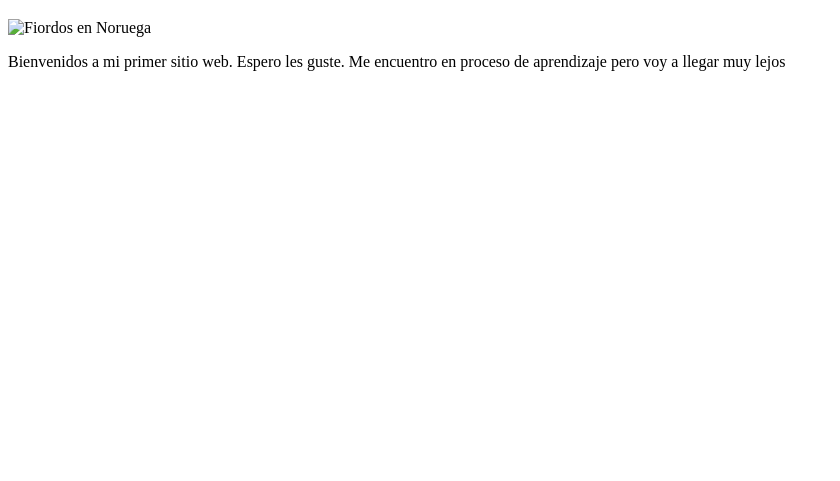
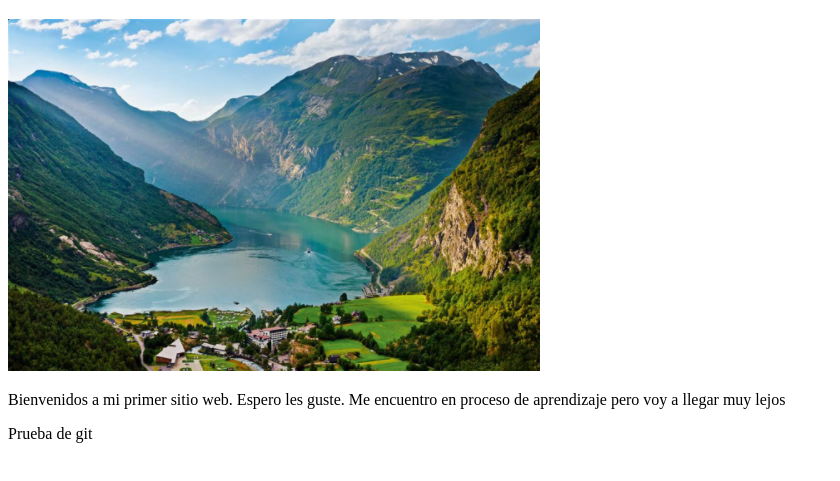
Before and after one commit to JDavid80/adsi-2205627, a plain HTML site: page index.html in a window 1280 px wide. Shown: the part 61-542 px from the top of the page, without its empty margins (0-840 px from the left). Drawn offline with Linux system fonts and the light colour scheme.

Commit message:
Prueba de repositorio

```diff
--- a/index.html
+++ b/index.html
@@ -7,7 +7,8 @@
 </head>
 <body>
     <h1>Este es mi primer sitio web!</h1>
-    <img src="img/fiordosNoruega" alt="Fiordos en Noruega">
+    <img src="img/fiordosNoruega.png" alt="Fiordos en Noruega">
     <p>Bienvenidos a mi primer sitio web. Espero les guste. Me encuentro en proceso de aprendizaje pero voy a llegar muy lejos</p>
+    <p>Prueba de git</p>
 </body>
 </html>
```
